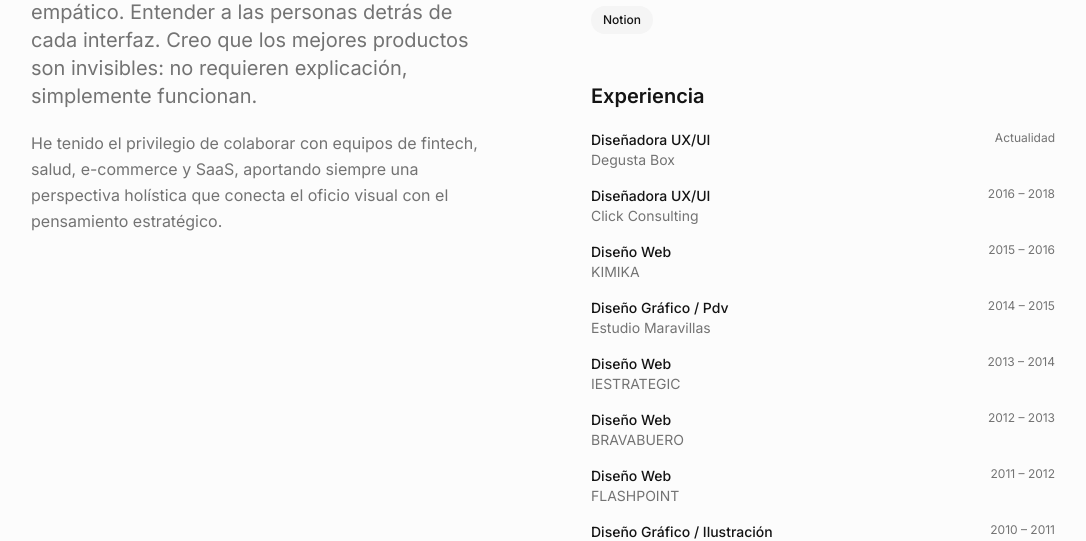
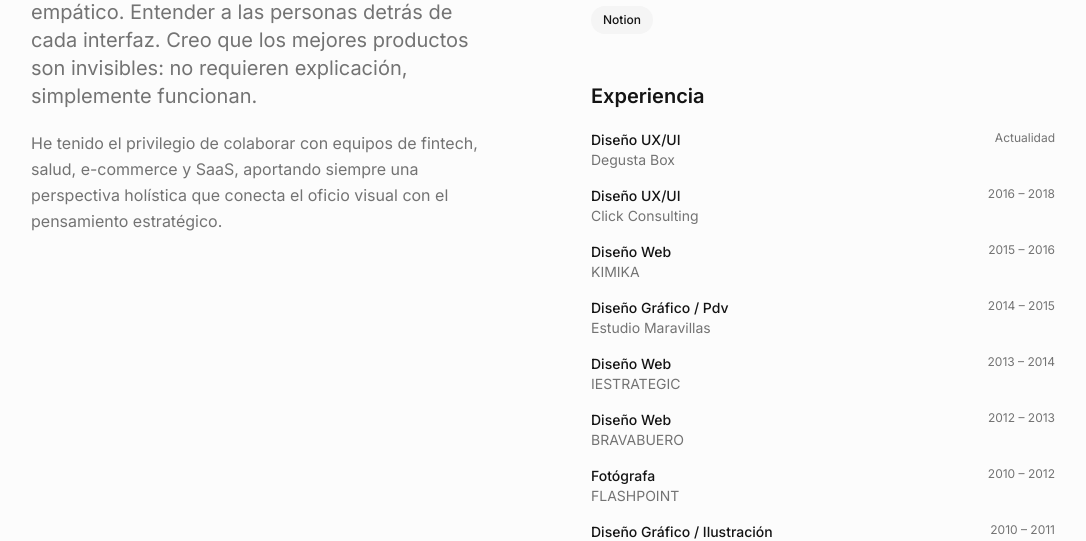
Before and after one commit to danilinked/espielia, a React (Vite) app: page / in a window 1280 px wide. Shown: the part 4060-4601 px from the top of the page, without its empty margins (97-1183 px from the left). Built offline with nearby package versions, Linux system fonts and the light colour scheme; the HTML template or start-up script is replaced by a standard one.

Commit message:
4 cambios de texto

```diff
--- a/src/components/AboutSection.tsx
+++ b/src/components/AboutSection.tsx
@@ -9,13 +9,13 @@ const tools = [
 
 
 const experienceItems = [
-{ role: "Diseñadora UX/UI", company: "Degusta Box", period: "Actualidad" },
-{ role: "Diseñadora UX/UI", company: "Click Consulting", period: "2016 – 2018" },
+{ role: "Diseño UX/UI", company: "Degusta Box", period: "Actualidad" },
+{ role: "Diseño UX/UI", company: "Click Consulting", period: "2016 – 2018" },
 { role: "Diseño Web", company: "KIMIKA", period: "2015 – 2016" },
 { role: "Diseño Gráfico / Pdv", company: "Estudio Maravillas", period: "2014 – 2015" },
 { role: "Diseño Web", company: "IESTRATEGIC", period: "2013 – 2014" },
 { role: "Diseño Web", company: "BRAVABUERO", period: "2012 – 2013" },
-{ role: "Diseño Web", company: "FLASHPOINT", period: "2011 – 2012" },
+{ role: "Fotógrafa", company: "FLASHPOINT", period: "2010 – 2012" },
 { role: "Diseño Gráfico / Ilustración", company: "A.BÍS", period: "2010 – 2011" }];
 
 
```
